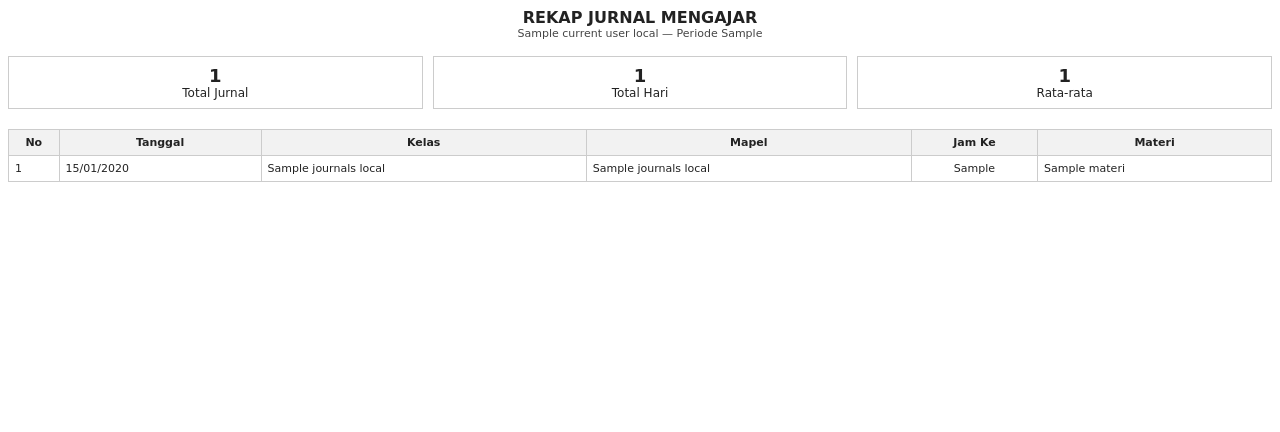
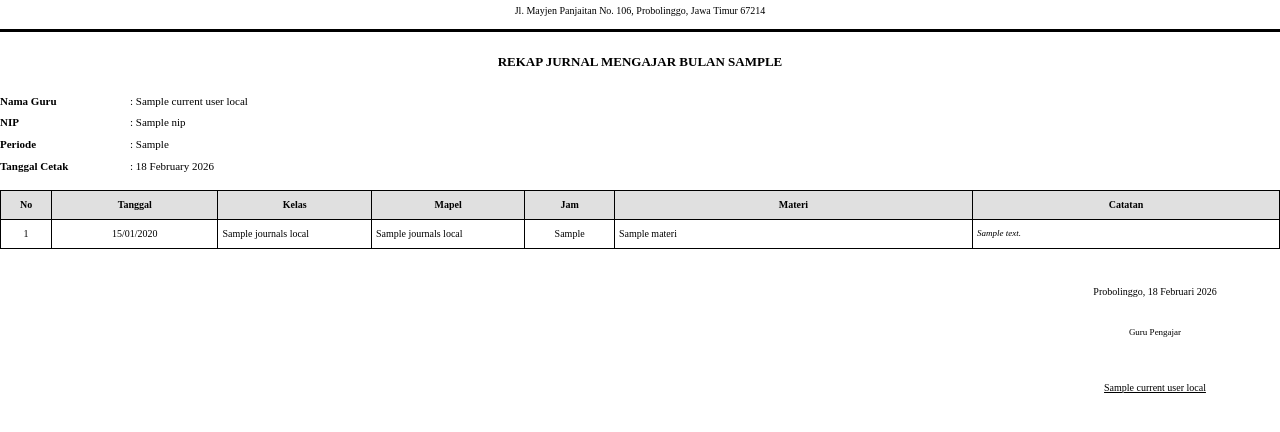
Before and after one commit to shinataputra/ejurnal, a PHP site: template views/teacher/rekap_pdf.php in a window 1280 px wide. Shown: the top 432 px of the page. Run offline with PHP 8.4, Linux system fonts and the light colour scheme; the template is opened without the code that fills it: most values are stand-ins (such as "Sample title", 1, 10 or a date in 2020); data that the repository does not hold is empty.

Commit message:
update : cetak PDF

```diff
--- a/views/teacher/dashboard.php
+++ b/views/teacher/dashboard.php
@@ -84,7 +84,7 @@
                 </div>
                 <div class="flex-1">
                     <h3 class="text-base md:text-lg font-bold">Kirim Tugas Kelas</h3>
-                    <p class="text-xs md:text-sm text-purple-100">Distribusikan tugas ke siswa</p>
+                    <p class="text-xs md:text-sm text-purple-100">Tugas dikirim ke kurikulum untuk diteruskan ke kelas</p>
                 </div>
             </div>
         </a>
--- a/views/teacher/rekap_pdf.php
+++ b/views/teacher/rekap_pdf.php
@@ -1,124 +1,235 @@
 <?php
 // views/teacher/rekap_pdf.php
-// Minimal, self-contained HTML for dompdf PDF rendering
+$schoolName = isset($settingsModel)
+    ? $settingsModel->get('school_name')
+    : 'SMKN 1 Probolinggo';
 ?>
 <!doctype html>
 <html lang="id">
 
 <head>
     <meta charset="utf-8">
-    <meta name="viewport" content="width=device-width, initial-scale=1">
-    <title>Rekap Jurnal <?= htmlspecialchars($month_display_local ?? '') ?></title>
+    <title>Rekap Jurnal Mengajar <?= htmlspecialchars($month_display_local ?? '') ?></title>
+
     <style>
-        body {
-            font-family: DejaVu Sans, Arial, sans-serif;
-            color: #222;
-            font-size: 12px;
+        * {
+            box-sizing: border-box;
         }
 
-        .header {
-            text-align: center;
-            margin-bottom: 16px;
+        /* === HALAMAN === */
+        @page {
+            size: A4 portrait;
+            margin: 2cm;
         }
 
-        .title {
-            font-size: 16px;
-            font-weight: 700;
+        body {
+            font-family: "Times New Roman", Times, serif;
+            font-size: 11px;
+            color: #000;
+            margin: 0;
+            padding: 0;
+            line-height: 1.6;
         }
 
-        .meta {
-            font-size: 11px;
-            color: #444;
+        .container {
+            width: 100%;
         }
 
-        .summary {
-            display: flex;
-            gap: 10px;
-            margin: 12px 0 20px 0;
+        /* === KOP SURAT === */
+        .kop-surat {
+            text-align: center;
+            border-bottom: 3px solid #000;
+            padding-bottom: 10px;
+            margin-bottom: 20px;
         }
 
-        .box {
-            flex: 1;
-            border: 1px solid #ccc;
-            padding: 8px;
-            text-align: center;
+        .kop-surat .sekolah {
+            font-size: 14px;
+            font-weight: bold;
+            text-transform: uppercase;
         }
 
+        .kop-surat .alamat {
+            font-size: 10px;
+            margin-top: 3px;
+        }
+
+        /* === JUDUL === */
+        .judul {
+            text-align: center;
+            font-size: 13px;
+            font-weight: bold;
+            margin: 20px 0;
+            text-transform: uppercase;
+        }
+
+        /* === INFO GURU === */
+        .info-guru {
+            font-size: 11px;
+            margin-bottom: 15px;
+        }
+
+        .info-guru div {
+            margin-bottom: 4px;
+        }
+
+        .info-label {
+            display: inline-block;
+            width: 130px;
+            font-weight: bold;
+        }
+
+        /* === TABEL === */
         table {
             width: 100%;
             border-collapse: collapse;
-            font-size: 11px;
+            table-layout: fixed;
+            font-size: 10px;
+        }
+
+        thead {
+            background-color: #e0e0e0;
         }
 
         th,
         td {
-            border: 1px solid #ccc;
-            padding: 6px;
+            border: 1px solid #000;
+            padding: 6px 4px;
+            vertical-align: top;
         }
 
         th {
-            background: #f2f2f2;
-            font-weight: 700;
+            text-align: center;
+            font-weight: bold;
         }
 
-        @page {
-            margin: 15mm;
+        td.center {
+            text-align: center;
+        }
+
+        .materi-cell {
+            white-space: pre-wrap;
+            word-wrap: break-word;
+        }
+
+        .catatan-cell {
+            font-size: 9px;
+            font-style: italic;
+            white-space: pre-wrap;
+            word-wrap: break-word;
+        }
+
+        .no-data {
+            text-align: center;
+            font-style: italic;
+            margin-top: 20px;
+        }
+
+        /* === TTD === */
+        .footer {
+            margin-top: 35px;
+            text-align: right;
+            page-break-inside: avoid;
+        }
+
+        .ttd-box {
+            display: inline-block;
+            text-align: center;
+            min-width: 250px;
+        }
+
+        .ttd-box .tanggal {
+            font-size: 10px;
+            margin-bottom: 25px;
+        }
+
+        .ttd-box .jabatan {
+            font-size: 9px;
+            margin-bottom: 40px;
+        }
+
+        .ttd-box .nama {
+            font-size: 10px;
+            text-decoration: underline;
         }
     </style>
 </head>
 
 <body>
-    <div class="header">
-        <div class="title">REKAP JURNAL MENGAJAR</div>
-        <div class="meta"><?= htmlspecialchars($current_user_local['name'] ?? 'Guru') ?> — Periode <?= htmlspecialchars($month_display_local ?? '') ?></div>
+    <div class="container">
+
+        <!-- KOP -->
+        <div class="kop-surat">
+            <div class="sekolah"><?= htmlspecialchars($schoolName) ?></div>
+            <div class="alamat">
+                Jl. Mayjen Panjaitan No. 106, Probolinggo, Jawa Timur 67214
+            </div>
+        </div>
+
+        <!-- JUDUL -->
+        <div class="judul">
+            Rekap Jurnal Mengajar Bulan <?= htmlspecialchars($month_display_local ?? '') ?>
+        </div>
+
+        <!-- INFO -->
+        <div class="info-guru">
+            <div><span class="info-label">Nama Guru</span>: <?= htmlspecialchars($current_user_local['name'] ?? '-') ?></div>
+            <div><span class="info-label">NIP</span>: <?= htmlspecialchars($current_user_local['nip'] ?? '-') ?></div>
+            <div><span class="info-label">Periode</span>: <?= htmlspecialchars($month_display_local ?? '-') ?></div>
+            <div><span class="info-label">Tanggal Cetak</span>: <?= date('d F Y') ?></div>
         </div>
 
         <?php if (empty($journals_local)): ?>
-        <p>Tidak ada jurnal pada periode <?= htmlspecialchars($month_display_local ?? '') ?></p>
+            <div class="no-data">
+                Tidak terdapat jurnal mengajar pada periode <?= htmlspecialchars($month_display_local ?? '') ?>
+            </div>
         <?php else: ?>
-        <div class="summary">
-            <div class="box">
-                <div style="font-size:18px;font-weight:700"><?= count($journals_local) ?></div>
-                <div>Total Jurnal</div>
-            </div>
-            <?php $unique_dates = array_unique(array_map(fn($j) => $j['date'], $journals_local)); ?>
-            <div class="box">
-                <div style="font-size:18px;font-weight:700"><?= count($unique_dates) ?></div>
-                <div>Total Hari</div>
-            </div>
-            <div class="box">
-                <div style="font-size:18px;font-weight:700"><?= (count($unique_dates) > 0 ? round(count($journals_local) / count($unique_dates), 1) : 0) ?></div>
-                <div>Rata-rata</div>
-            </div>
-        </div>
 
+            <!-- TABEL -->
             <table>
                 <thead>
                     <tr>
                         <th style="width:4%">No</th>
-                    <th style="width:16%">Tanggal</th>
-                    <th>Kelas</th>
-                    <th>Mapel</th>
-                    <th style="width:10%">Jam Ke</th>
-                    <th>Materi</th>
+                        <th style="width:13%">Tanggal</th>
+                        <th style="width:12%">Kelas</th>
+                        <th style="width:12%">Mapel</th>
+                        <th style="width:7%">Jam</th>
+                        <th style="width:28%">Materi</th>
+                        <th style="width:24%">Catatan</th>
                     </tr>
                 </thead>
                 <tbody>
                     <?php $i = 1;
                     foreach ($journals_local as $j): ?>
                         <tr>
-                        <td><?= $i ?></td>
-                        <td><?= date('d/m/Y', strtotime($j['date'])) ?></td>
+                            <td class="center"><?= $i++ ?></td>
+                            <td class="center"><?= date('d/m/Y', strtotime($j['date'])) ?></td>
                             <td><?= htmlspecialchars(str_replace('-', ' ', $j['class_name'])) ?></td>
                             <td><?= htmlspecialchars($j['subject_name']) ?></td>
-                        <td style="text-align:center"><?= htmlspecialchars($j['jam_ke']) ?></td>
-                        <td><?= htmlspecialchars($j['materi']) ?></td>
+                            <td class="center"><?= htmlspecialchars($j['jam_ke']) ?></td>
+                            <td class="materi-cell"><?= htmlspecialchars($j['materi'] ?? '-') ?></td>
+                            <td class="catatan-cell"><?= htmlspecialchars($j['notes'] ?? '-') ?></td>
                         </tr>
-                <?php $i++;
-                endforeach; ?>
+                    <?php endforeach; ?>
                 </tbody>
             </table>
+
+            <!-- TTD -->
+            <div class="footer">
+                <?php
+                $bulan = ['Januari', 'Februari', 'Maret', 'April', 'Mei', 'Juni', 'Juli', 'Agustus', 'September', 'Oktober', 'November', 'Desember'];
+                $tgl = date('d') . ' ' . $bulan[date('n') - 1] . ' ' . date('Y');
+                ?>
+                <div class="ttd-box">
+                    <div class="tanggal">Probolinggo, <?= $tgl ?></div>
+                    <div class="jabatan">Guru Pengajar</div>
+                    <div class="nama"><?= htmlspecialchars($current_user_local['name'] ?? '') ?></div>
+                </div>
+            </div>
+
         <?php endif; ?>
+
+    </div>
 </body>
 
 </html>
--- a/views/teacher/rekap_print.php
+++ b/views/teacher/rekap_print.php
@@ -146,6 +146,7 @@
                                     <th class="border border-gray-300 px-3 py-3 text-left text-sm font-semibold">MAPEL</th>
                                     <th class="border border-gray-300 px-3 py-3 text-left text-sm font-semibold">JAM KE</th>
                                     <th class="border border-gray-300 px-3 py-3 text-left text-sm font-semibold">MATERI</th>
+                                    <th class="border border-gray-300 px-3 py-3 text-left text-sm font-semibold">CATATAN</th>
                                 </tr>
                             </thead>
                             <tbody>
@@ -177,6 +178,9 @@
                                         </td>
                                         <td class="border border-gray-300 px-3 py-3 text-sm" data-label="MATERI">
                                             <?= htmlspecialchars($journal['materi']) ?>
+                                        </td>
+                                        <td class="border border-gray-300 px-3 py-3 text-xs text-gray-700" data-label="CATATAN">
+                                            <?= htmlspecialchars($journal['notes'] ?? '-') ?>
                                         </td>
                                     </tr>
                                     <?php $row_number++; ?>
--- a/views/teacher/send_task.php
+++ b/views/teacher/send_task.php
@@ -86,8 +86,8 @@
             <button type="submit" class="flex-1 bg-blue-600 hover:bg-blue-700 text-white font-semibold py-2 px-6 rounded-lg transition">
                 📤 Kirim Tugas
             </button>
-            <a href="?p=teacher/send-task" class="flex-1 text-center bg-gray-300 hover:bg-gray-400 text-gray-800 font-semibold py-2 px-6 rounded-lg transition">
-                Batal
+            <a href="?p=teacher/dashboard" class="flex-1 text-center bg-gray-300 hover:bg-gray-400 text-gray-800 font-semibold py-2 px-6 rounded-lg transition">
+                ← Kembali
             </a>
         </div>
     </form>
```
Also changed, not shown: assets/css/styles.css (+13 -0 lines), controllers/AdminController.php (+52 -2 lines), controllers/TeacherController.php (+8 -17 lines), views/admin/dashboard.php (+84 -95 lines), views/layout.php (+34 -34 lines), views/teacher/list_tasks.php (+7 -0 lines), 4 other files. Lines whose indentation alone changed are shown as unchanged.
